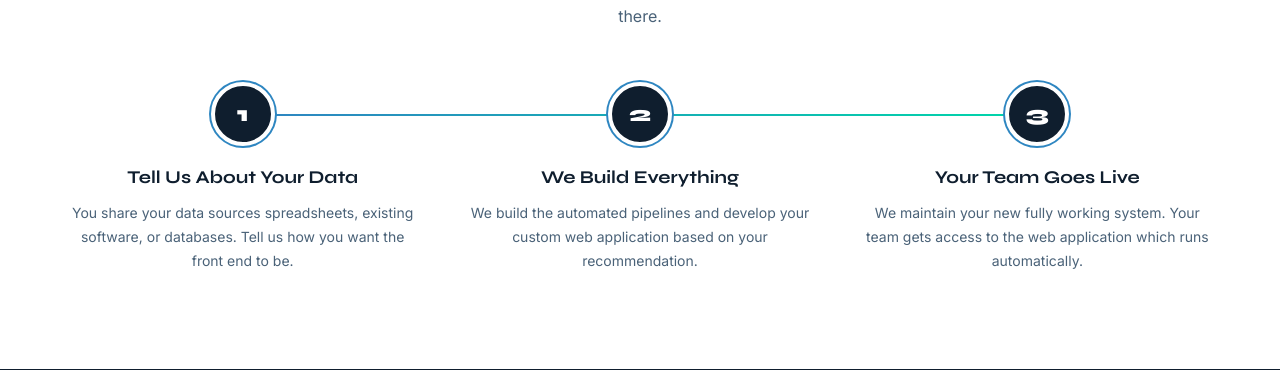
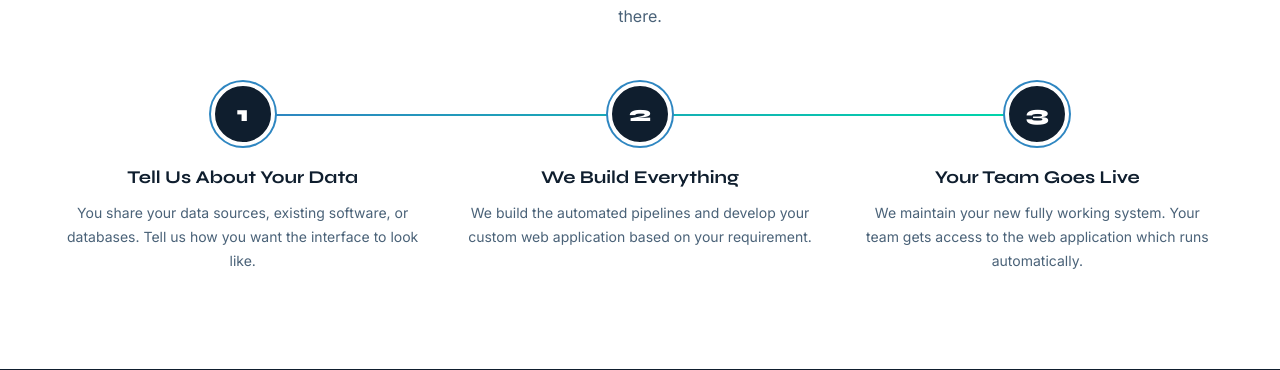
Before and after one commit to Mjawwad7/weather-app, a Flask app: page / in a window 1280 px wide. Shown: the part 3040-3410 px from the top of the page. Run offline with Flask 3, Linux system fonts and the light colour scheme; some libraries are stand-ins or nearby versions.

Commit message:
Update landing.html

```diff
--- a/templates/landing.html
+++ b/templates/landing.html
@@ -239,7 +239,7 @@
     <div class="stat-divider"></div>
     <div class="stat-item fade-up"><div class="num">1<span> App</span></div><div class="desc">Everything your team needs, one place</div></div>
     <div class="stat-divider"></div>
-    <div class="stat-item fade-up"><div class="num">Any<span> Cloud</span></div><div class="desc">AWS, GCP, Azure... we work with all</div></div>
+    <div class="stat-item fade-up"><div class="num">Any<span> Cloud</span></div><div class="desc">AWS, GCP, Azure. We work with all!</div></div>
   </div>
 </div>
 
@@ -301,8 +301,8 @@
       <p class="section-sub" style="margin:0 auto;text-align:center">We handle the heavy lifting. You just tell us what you need, we take it from there.</p>
     </div>
     <div class="steps">
-      <div class="step fade-up"><div class="step-num">1</div><h3>Tell Us About Your Data</h3><p>You share your data sources spreadsheets, existing software, or databases. Tell us how you want the front end to be.</p></div>
-      <div class="step fade-up"><div class="step-num">2</div><h3>We Build Everything</h3><p>We build the automated pipelines and develop your custom web application based on your recommendation.</p></div>
+      <div class="step fade-up"><div class="step-num">1</div><h3>Tell Us About Your Data</h3><p>You share your data sources, existing software, or databases. Tell us how you want the interface to look like.</p></div>
+      <div class="step fade-up"><div class="step-num">2</div><h3>We Build Everything</h3><p>We build the automated pipelines and develop your custom web application based on your requirement.</p></div>
       <div class="step fade-up"><div class="step-num">3</div><h3>Your Team Goes Live</h3><p>We maintain your new fully working system. Your team gets access to the web application which runs automatically.</p></div>
     </div>
   </div>
@@ -505,7 +505,7 @@
     const message = document.getElementById('message').value;
     const company = document.getElementById('company').value;
     const situation = document.getElementById('situation').value;
-    if (!name || !email || !message) { alert('Please fill in the required fields.'); return; }
+    if (!name || !email) { alert('Please fill in the required fields.'); return; }
     const response = await fetch('https://formspree.io/f/myknyplo', {
       method: 'POST',
       headers: { 'Content-Type': 'application/json' },
```
